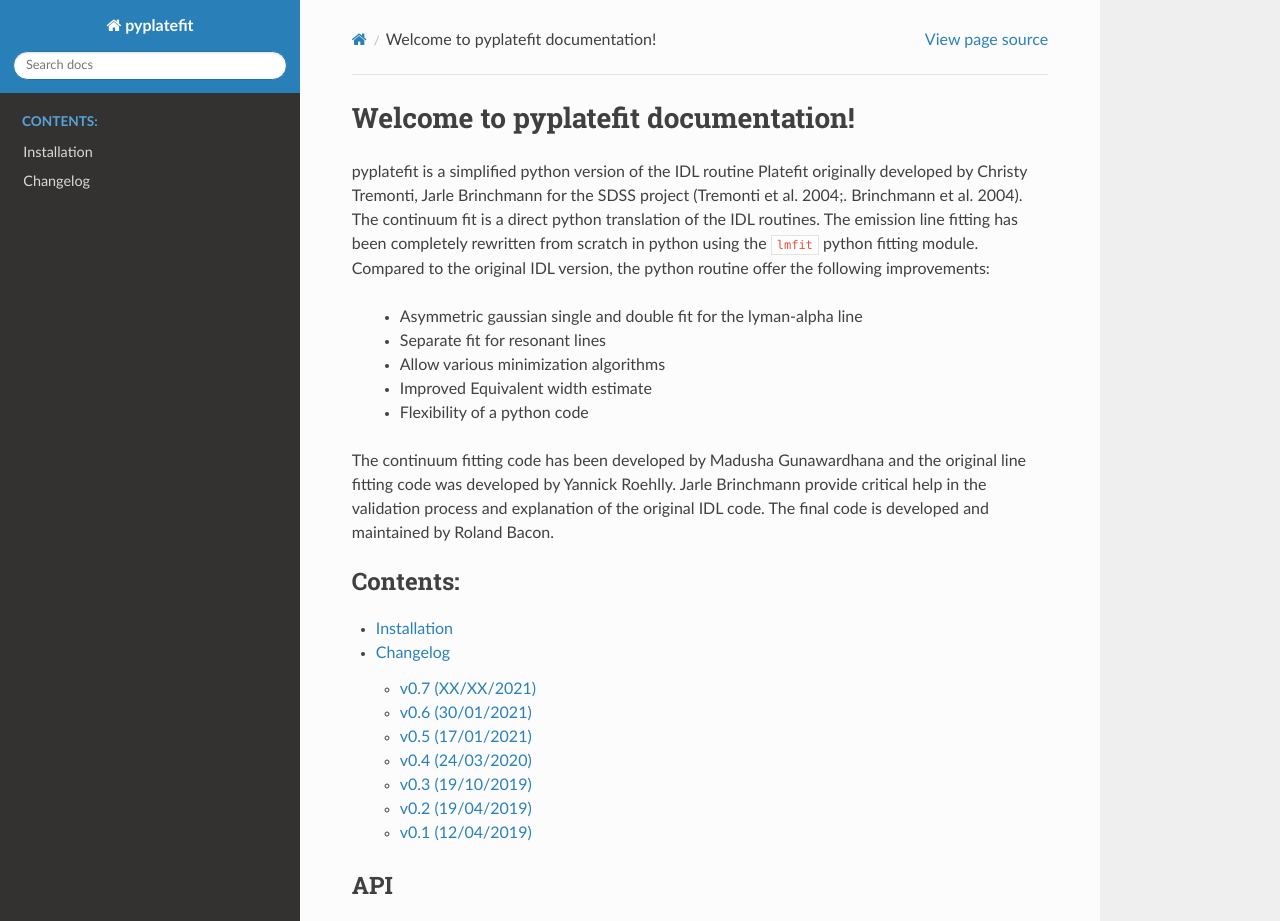
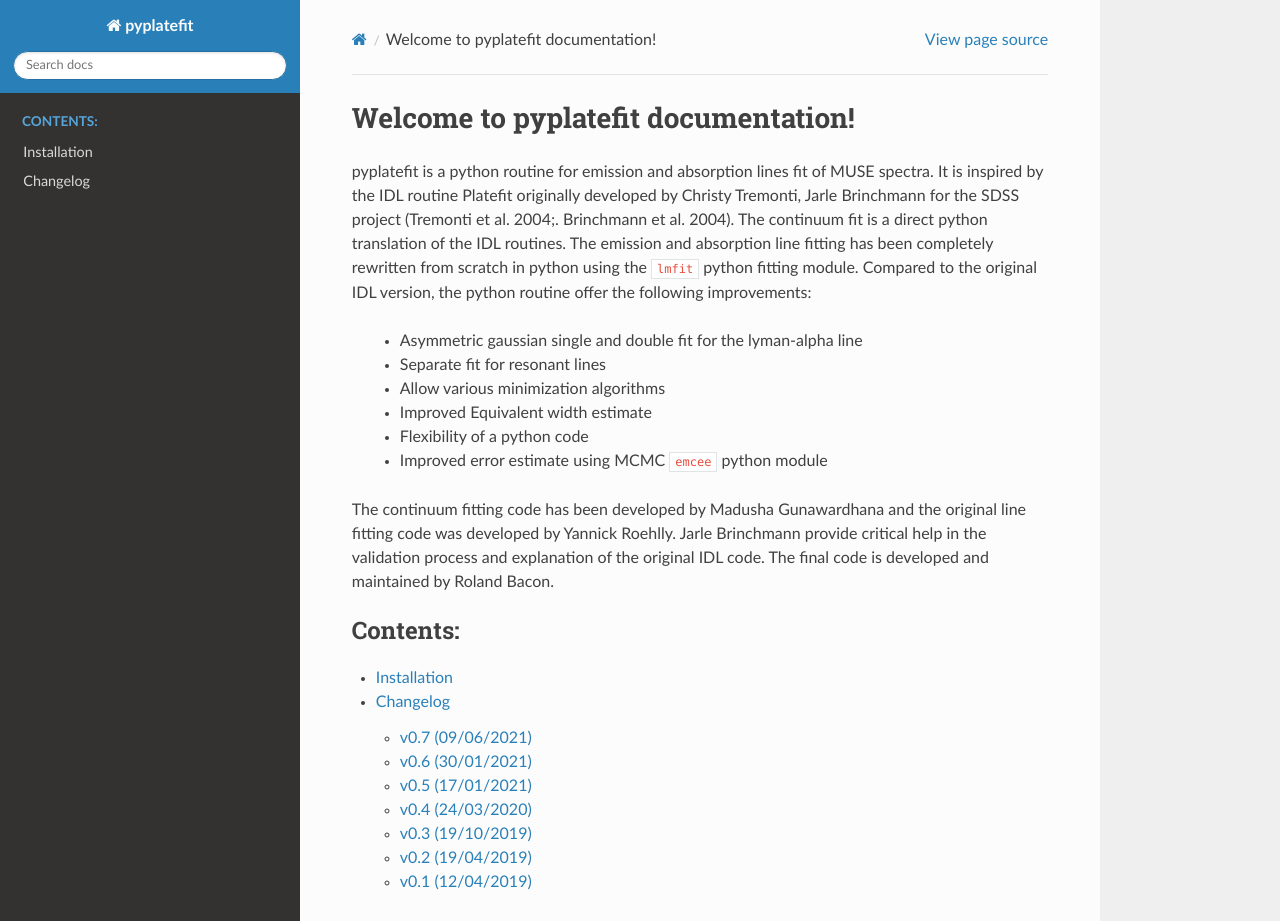
Before and after one commit to musevlt/pyplatefit, a Sphinx documentation site: the page built from docs/index.rst, in a window 1280 px wide and 1263 px high, cut to the strip 0-921 px from the top of the window. Built offline with Sphinx 7.4.7 and the Read the Docs theme 2.0.0, drawn with Linux system fonts in a browser that asks for light colours; pages that are not in the unit, such as notebooks, are missing from menus.

Commit message:
Update docstring

```diff
--- a/docs/changelog.rst
+++ b/docs/changelog.rst
@@ -1,11 +1,13 @@
 Changelog
 =========
-v0.7 (XX/XX/2021)
+v0.7 (09/06/2021)
 -----------------
 
 New features
 ^^^^^^^^^^^^
+- new MCMC error estimate (see tutorial)
 - change default gamma init value to 2
+- updated tutorial
 
 Breaking Changes
 ^^^^^^^^^^^^^^^^
--- a/docs/index.rst
+++ b/docs/index.rst
@@ -1,10 +1,11 @@
 Welcome to pyplatefit documentation!
 ==========================================
 
-pyplatefit is a simplified python version of the IDL routine Platefit originally
+pyplatefit is a python routine for emission and absorption lines fit of MUSE spectra.
+It is inspired by the IDL routine Platefit originally
 developed by Christy Tremonti, Jarle Brinchmann for the
 SDSS project (Tremonti et al. 2004;. Brinchmann et al. 2004).
-The continuum fit is a direct python translation of the IDL routines. The emission line
+The continuum fit is a direct python translation of the IDL routines. The emission and absorption line
 fitting has been completely rewritten from scratch in python using the ``lmfit``
 python fitting module.
 Compared to the original IDL version, the python routine offer the following
@@ -15,6 +16,7 @@
   - Allow various minimization algorithms
   - Improved Equivalent width estimate
   - Flexibility of a python code
+  - Improved error estimate using MCMC ``emcee`` python module
 
 The continuum fitting code has been developed by Madusha Gunawardhana
 and the original line fitting code was developed by Yannick Roehlly.
```
Also changed, not shown: 1 other file.
